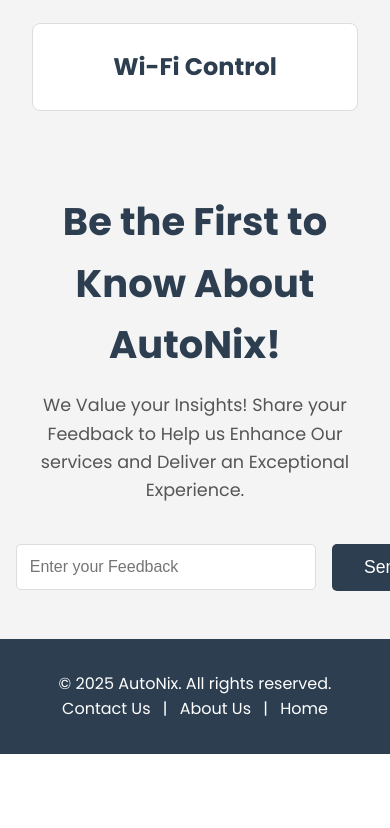
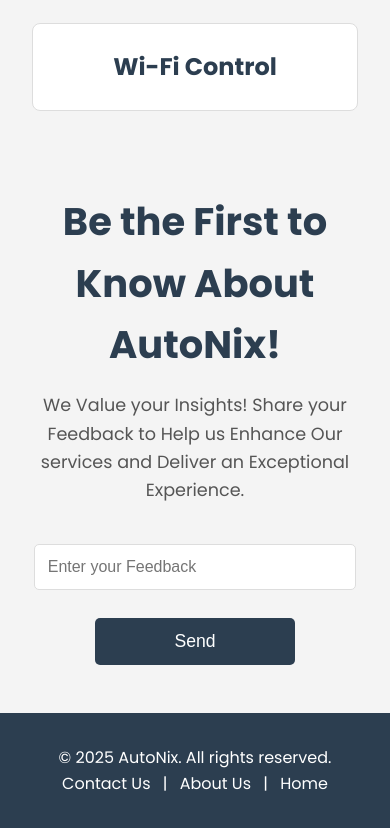
Before and after one commit to ahmedelsayed29/aaa, a plain HTML site: page index.html in a window 390 px wide. Shown: the part 2026-2854 px from the top of the page. Before the commit the page ends 2780 px from the top, so only its background shows below. Drawn offline with Linux system fonts and the light colour scheme.

Commit message:
Update master.css

```diff
--- a/css/master.css
+++ b/css/master.css
@@ -361,4 +361,20 @@ html {
     .features {
         grid-template-columns: 1fr;
     }
+        .feedback-form {
+            flex-direction: column;
+            align-items: center;
+            width: 100%;
+        }
+
+        .feedback-form input[type="text"] {
+            width: 90%;
+            max-width: 400px;
+        }
+
+        .feedback-form .cta-primary {
+            width: 90%;
+            max-width: 200px;
+            margin-top: 0.8rem;
+        }
 }
```
